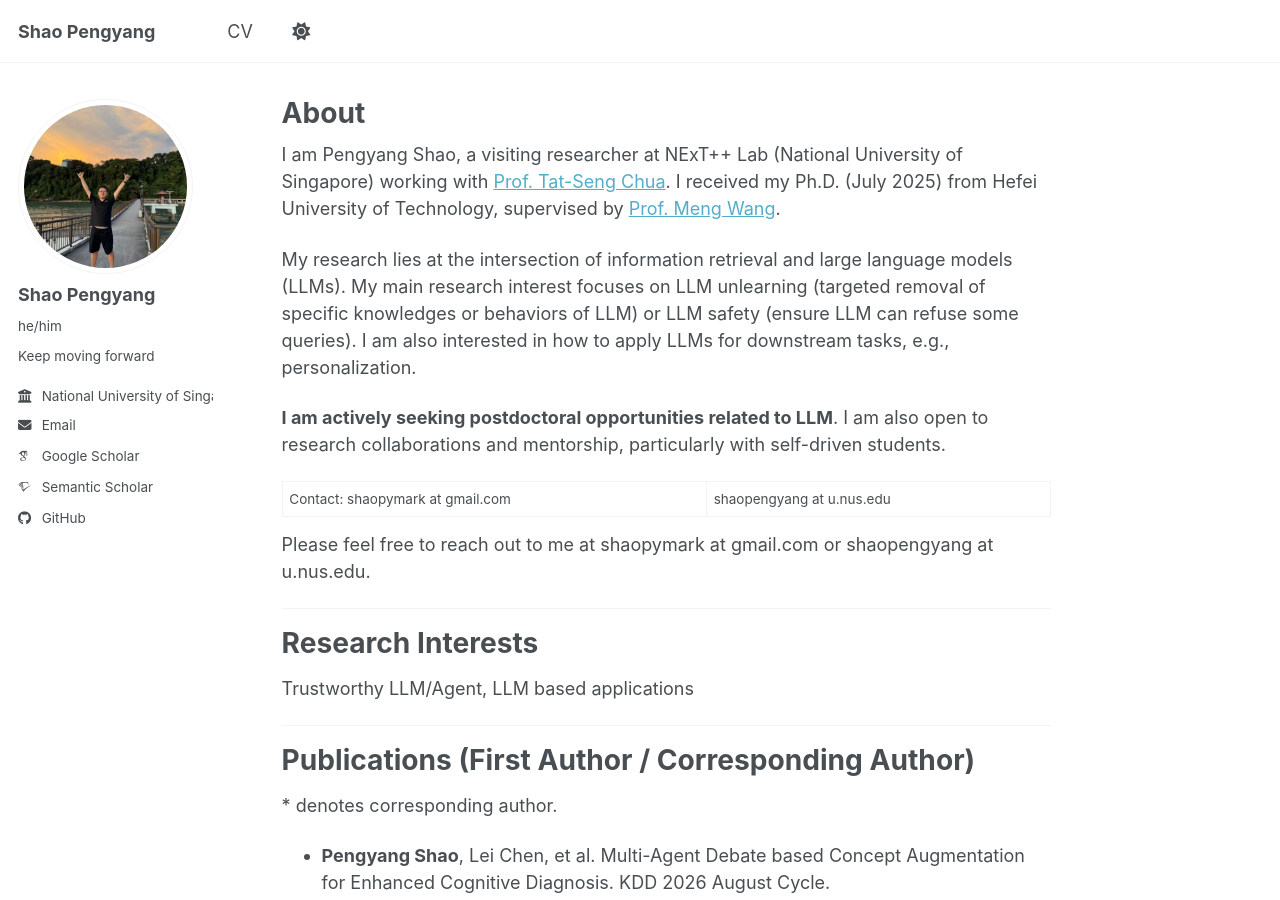
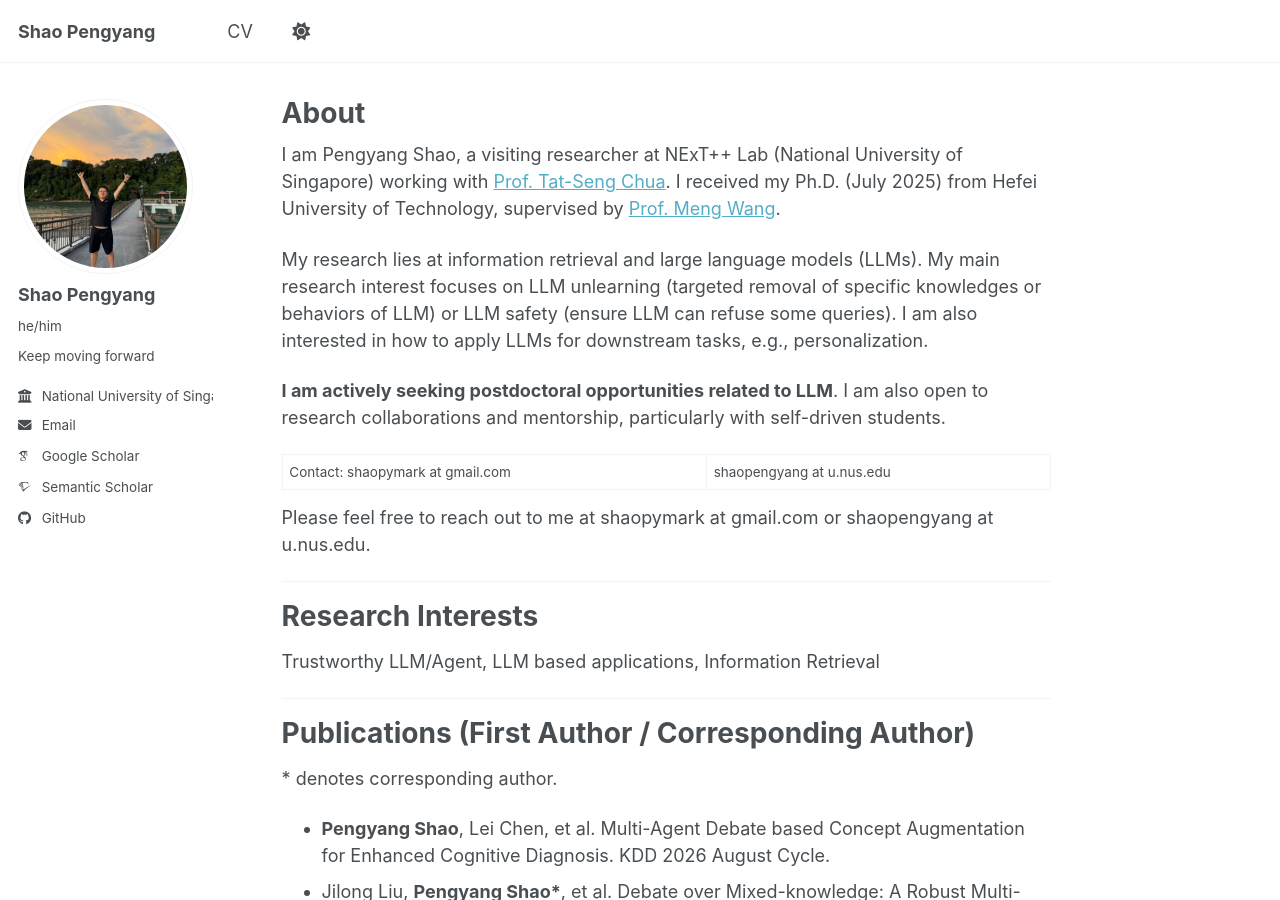
Before and after one commit to ShaoPengyang/ShaoPengyang.github.io, a Jekyll site: the page built from _pages/about.md, in a window 1280 px wide and 900 px high. Built offline with Jekyll 4.4.1, drawn with Linux system fonts in a browser that asks for light colours; some web fonts are replaced; a script bundle is joined from its source files by our own code; library files that are not in the unit come from our copies.

Commit message:
Update about.md

```diff
--- a/_pages/about.md
+++ b/_pages/about.md
@@ -9,7 +9,7 @@ redirect_from:
 
 I am Pengyang Shao, a visiting researcher at NExT++ Lab (National University of Singapore) working with [Prof. Tat-Seng Chua](https://www.comp.nus.edu.sg/cs/people/chuats/). I received my Ph.D. (July 2025) from Hefei University of Technology, supervised by [Prof. Meng Wang](https://sites.google.com/view/meng-wang/home).
 
-My research lies at the intersection of information retrieval and large language models (LLMs). My main research interest focuses on LLM unlearning (targeted removal of specific knowledges or behaviors of LLM) or LLM safety (ensure LLM can refuse some queries). I am also interested in how to apply LLMs for downstream tasks, e.g., personalization.
+My research lies at information retrieval and large language models (LLMs). My main research interest focuses on LLM unlearning (targeted removal of specific knowledges or behaviors of LLM) or LLM safety (ensure LLM can refuse some queries). I am also interested in how to apply LLMs for downstream tasks, e.g., personalization.
 
 **I am actively seeking postdoctoral opportunities related to LLM**. I am also open to research collaborations and mentorship, particularly with self-driven students.
 
@@ -23,7 +23,7 @@ Please feel free to reach out to me at shaopymark at gmail.com or shaopengyang a
 
 Research Interests
 ======
-Trustworthy LLM/Agent, LLM based applications
+Trustworthy LLM/Agent, LLM based applications, Information Retrieval
 
 ---
 
```
